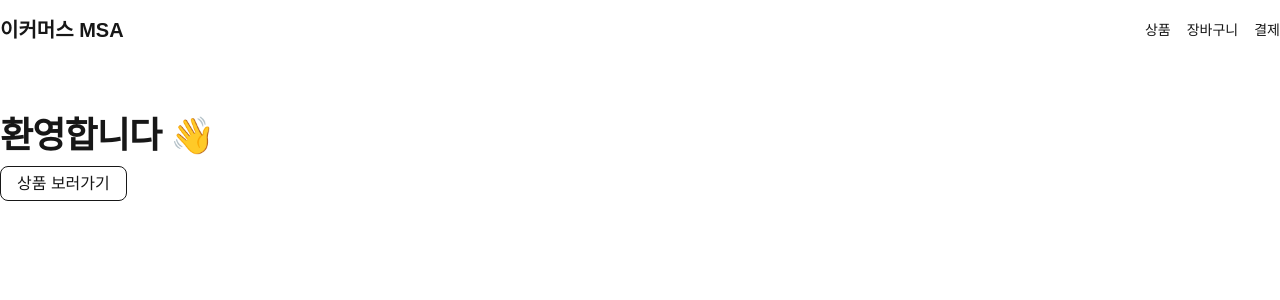
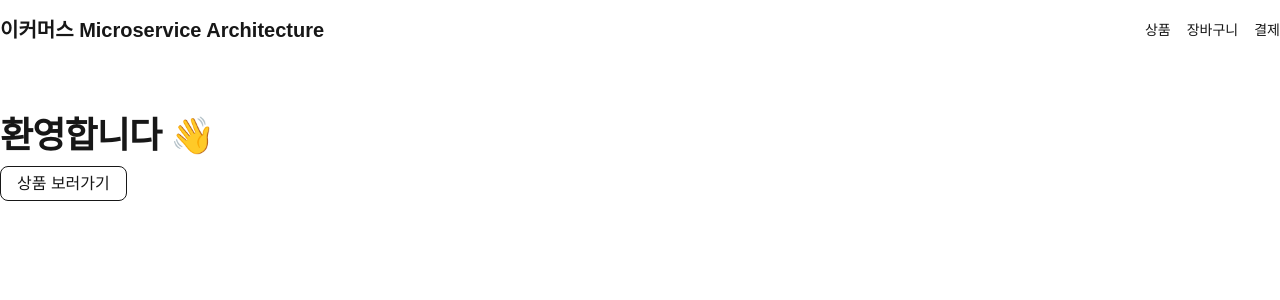
Before and after one commit to Ryu0408/ecommerce-nextjs, a Next.js app: page / in a window 1280 px wide. Shown: the top 300 px of the page. Built offline with nearby package versions, Linux system fonts and the light colour scheme.

Commit message:
타이틀 변경

```diff
--- a/src/app/products/page.tsx
+++ b/src/app/products/page.tsx
@@ -30,7 +30,13 @@ export default function ProductsPage() {
     }
   };
 
-  if (!data) return <div>Loading...</div>;
+  if (!data)
+  return (
+    <>
+      <Header />
+      <div>Loading...</div>
+    </>
+  );
 
   return (
     <>
--- a/src/components/common/header.tsx
+++ b/src/components/common/header.tsx
@@ -4,7 +4,7 @@ export function Header() {
   return (
     <div className="flex items-center justify-between py-4">
       <Link href="/" className="text-xl font-semibold">
-        이커머스 MSA
+        이커머스 Microservice Architecture
       </Link>
       <nav className="space-x-4 text-sm">
         <Link href="/products" className="hover:underline">상품</Link>
```
